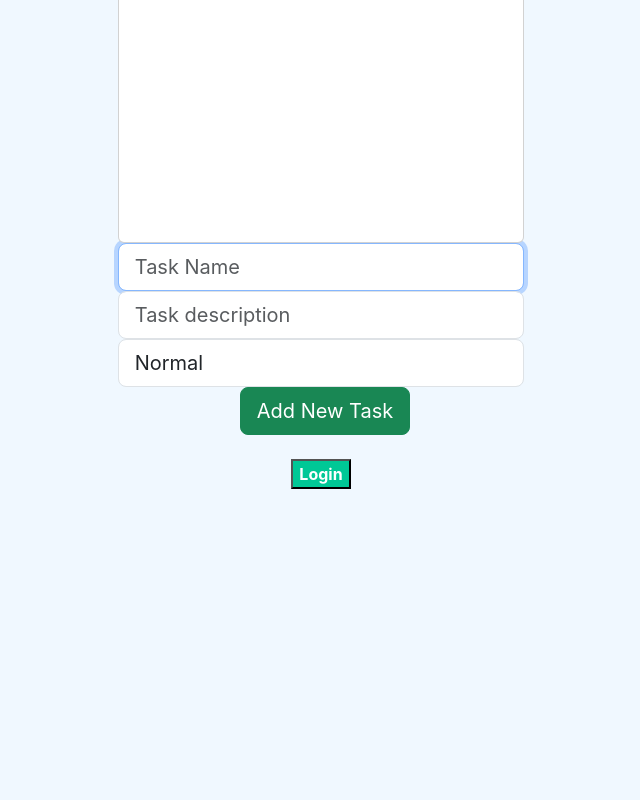
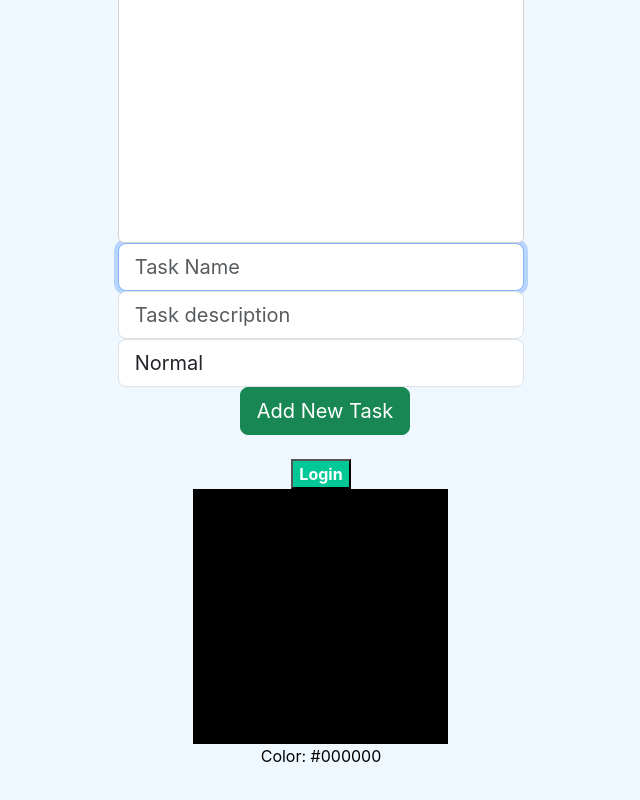
Before and after one commit to snipgamer1/AppReact, a React (Create React App) app: page / in a window 1280 px wide. Shown: the part 264-1064 px from the top of the page, without its empty margins (319-959 px from the left). Before the commit the page ends 800 px from the top, so only its background shows below. Built offline with nearby package versions, Linux system fonts and the light colour scheme.

Commit message:
Ejercicios 10, 11 y 12

```diff
--- a/src/App.js
+++ b/src/App.js
@@ -14,6 +14,8 @@
 import Father from './components/container/father';
 import ContactList from './components/container/contact_list';
 import Optionalrender from './components/pure/optionalRender';
+import RenderSqr from './components/container/renderElem';
+
 
 function App() {
   // const ejemploContacto = new Contacto('Juan', 'Pérez', 'juan@example.com', true);
@@ -50,6 +52,7 @@
       {/* Ejercicios 7, 8, 9*/}
       {/* <ContactList/> */}
       <Optionalrender/>
+      <RenderSqr/>
     </div>
   );
 }
--- /dev/null
+++ b/src/components/container/renderElem.jsx
@@ -0,0 +1,58 @@
+import React, { useState } from 'react';
+
+const RenderSqr = () =>{
+  const [color, setColor] = useState('#000000');
+
+  const [manageInterval, setManageInterval] = useState(0);
+  const [doubleClick, setDoubleClick] = useState(0);
+
+  const getColor = () => Math.floor(Math.random() * 256);
+
+  const getHex = (red, green, blue) => {
+    return (
+      '#' +
+      [red, green, blue]
+        .map((c) => {
+          const hex = c.toString(16);
+          return hex.lenght === 1 ? '0' + hex : hex;
+        })
+        .join('')
+    );
+  };
+
+  const generateHex = () => {
+    const rgb = {
+      r: getColor(),
+      g: getColor(),
+      b: getColor(),
+    };
+    return setColor(getHex(rgb.r, rgb.g, rgb.b));
+  };
+
+  const onChangeColor = () => {
+    return setManageInterval(setInterval(generateHex, 500));
+  };
+
+  const onStopChangeColor = () => {
+    return clearInterval(manageInterval);
+  };
+
+  const onClickChangeColor = () => {
+    return clearInterval(manageInterval);
+  };
+
+  return (
+    <div className="App" style={{ margin: 'auto' }}>
+      <div
+        id="square"
+        onMouseOver={onChangeColor}
+        onMouseLeave={onStopChangeColor}
+        onDoubleClick={onClickChangeColor}
+        style={{ width: '255px', height: '255px', backgroundColor: color, margin: 'auto' }}
+      ></div>{' '}
+      <p style={{ color: 'black' }}>Color: {color} </p>
+    </div>
+  );
+}
+
+export default RenderSqr;
```
